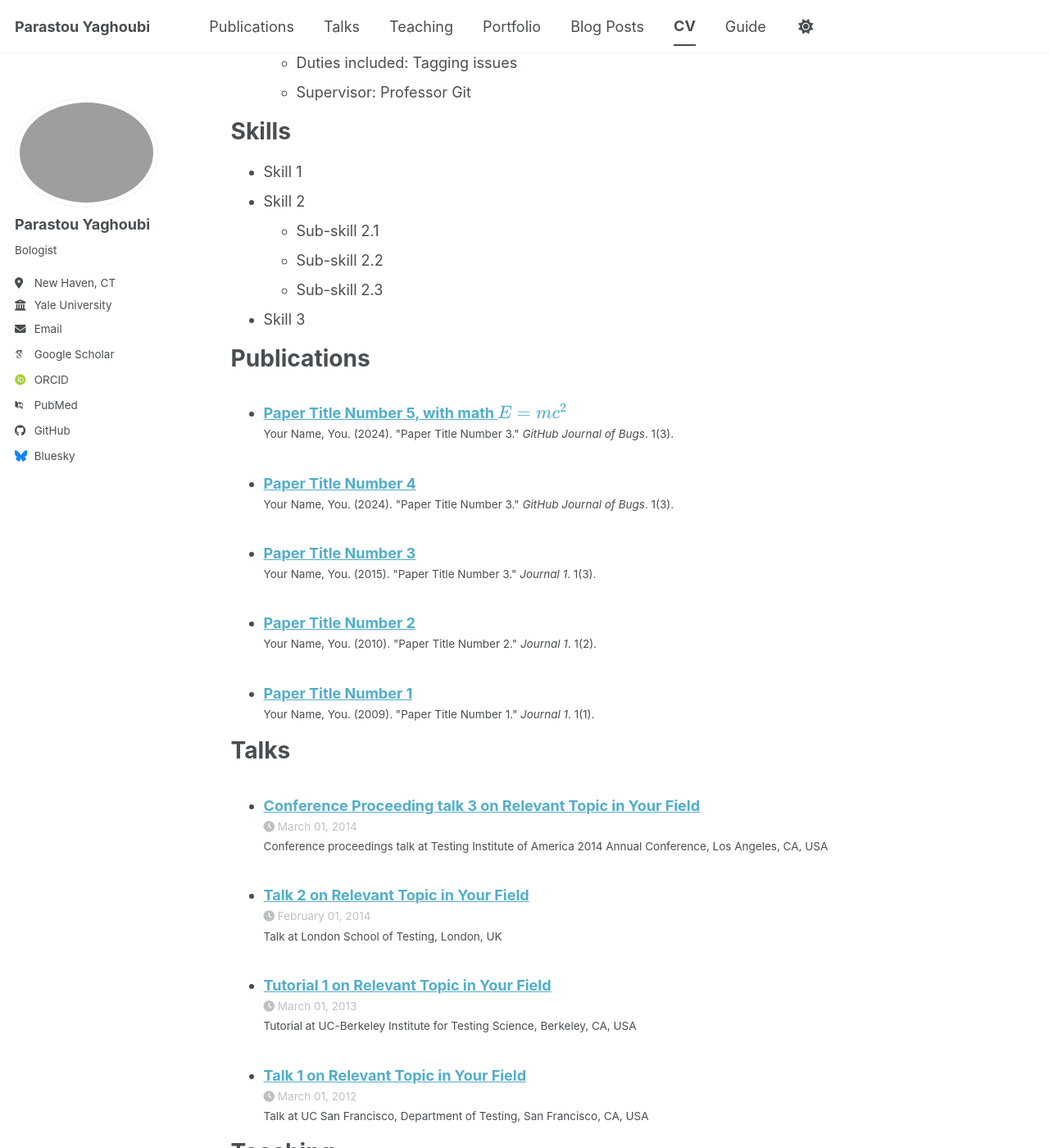
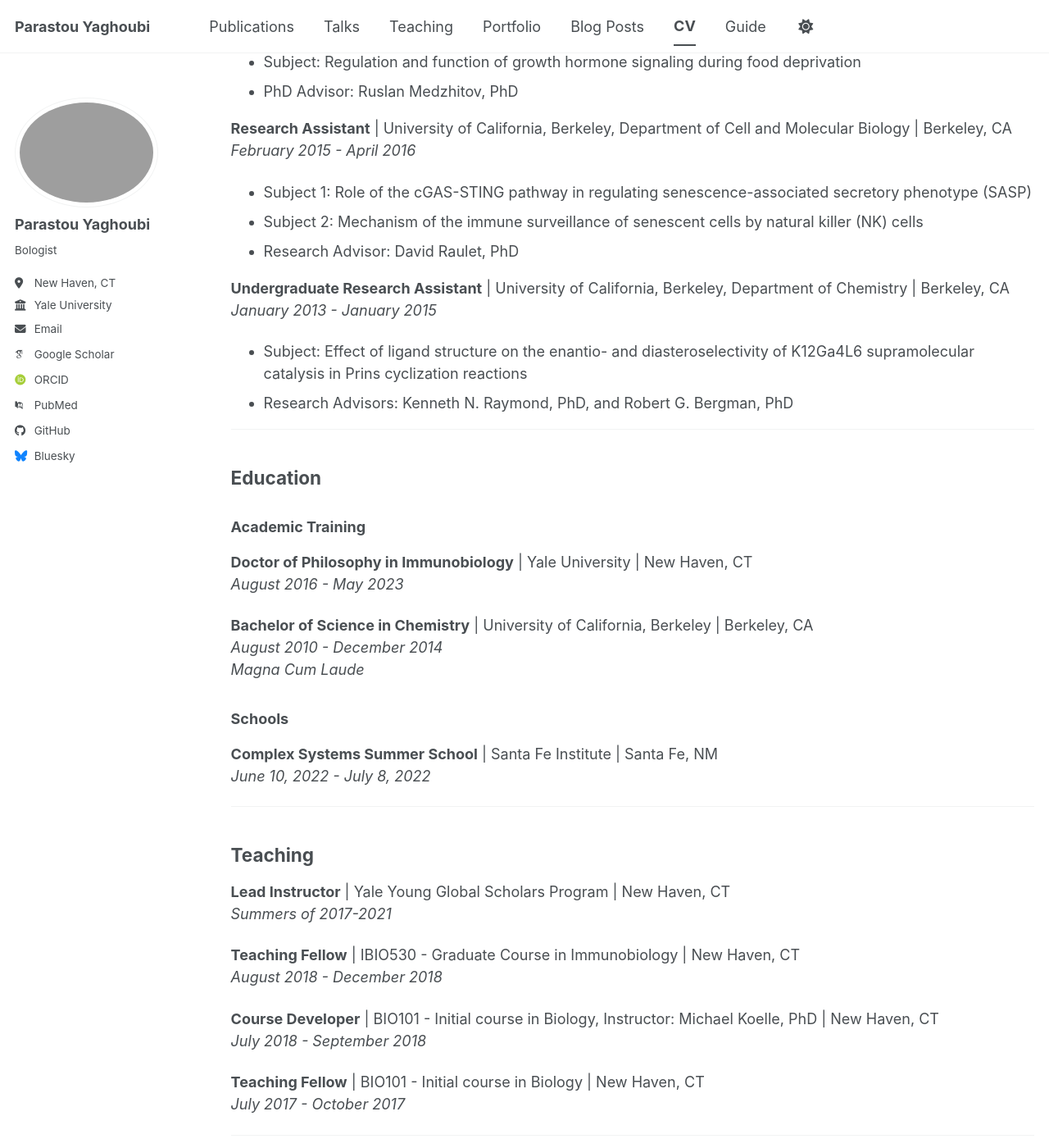
Before and after one commit to parastou-yaghoubi/parastou-yaghoubi.github.io, a Jekyll site: the page built from _pages/cv.md, in a window 1280 px wide and 1400 px high, scrolled down 661 px. Shown: the whole window at 82% size. Built offline with Jekyll 4.4.1, drawn with Linux system fonts in a browser that asks for light colours; some web fonts are replaced; a script bundle is joined from its source files by our own code; library files that are not in the unit come from our copies; some of the changed text lies outside the part shown.

Commit message:
Add files via upload
first cv upload

```diff
--- a/_pages/cv.md
+++ b/_pages/cv.md
@@ -1,64 +1,211 @@
 ---
 layout: archive
-title: "CV"
+title: "Parastou Yaghoubi"
 permalink: /cv/
 author_profile: true
 redirect_from:
   - /resume
 ---
 
-{% include base_path %}
+**Address:** 205 Church Street, New Haven, CT 06510
+**Phone:** +1 408 547 7841
+**Email:** parastou.yaghoubi@yale.edu
+**Nationality:** USA
+**Affiliation:** Yale School of Medicine
 
-Education
-======
-* Ph.D in Version Control Theory, GitHub University, 2018 (expected)
-* M.S. in Jekyll, GitHub University, 2014
-* B.S. in GitHub, GitHub University, 2012
+---
 
-Work experience
-======
-* Spring 2024: Academic Pages Collaborator
-  * GitHub University
-  * Duties includes: Updates and improvements to template
-  * Supervisor: The Users
+## Current Position
 
-* Fall 2015: Research Assistant
-  * GitHub University
-  * Duties included: Merging pull requests
-  * Supervisor: Professor Hub
+**Postdoctoral Associate** | Yale School of Medicine | New Haven, CT
+*May 2023 - Present*
 
-* Summer 2015: Research Assistant
-  * GitHub University
-  * Duties included: Tagging issues
-  * Supervisor: Professor Git
+- Subject: Logic of metabolic organization in the digestive tract of animals
+- Research Advisor: Ruslan Medzhitov, PhD
 
-Skills
-======
-* Skill 1
-* Skill 2
-  * Sub-skill 2.1
-  * Sub-skill 2.2
-  * Sub-skill 2.3
-* Skill 3
+---
 
-Publications
-======
-  <ul>{% for post in site.publications reversed %}
-    {% include archive-single-cv.html %}
-  {% endfor %}</ul>
+## Past Research Positions
 
-Talks
-======
-  <ul>{% for post in site.talks reversed %}
-    {% include archive-single-talk-cv.html  %}
-  {% endfor %}</ul>
+**Graduate Student** | Yale University, Department of Immunobiology | New Haven, CT
+*July 2017 - May 2023*
 
-Teaching
-======
-  <ul>{% for post in site.teaching reversed %}
-    {% include archive-single-cv.html %}
-  {% endfor %}</ul>
+- Subject: Regulation and function of growth hormone signaling during food deprivation
+- PhD Advisor: Ruslan Medzhitov, PhD
 
-Service and leadership
-======
-* Currently signed in to 43 different slack teams
+**Research Assistant** | University of California, Berkeley, Department of Cell and Molecular Biology | Berkeley, CA
+*February 2015 - April 2016*
+
+- Subject 1: Role of the cGAS-STING pathway in regulating senescence-associated secretory phenotype (SASP)
+- Subject 2: Mechanism of the immune surveillance of senescent cells by natural killer (NK) cells
+- Research Advisor: David Raulet, PhD
+
+**Undergraduate Research Assistant** | University of California, Berkeley, Department of Chemistry | Berkeley, CA
+*January 2013 - January 2015*
+
+- Subject: Effect of ligand structure on the enantio- and diasteroselectivity of K12Ga4L6 supramolecular catalysis in Prins cyclization reactions
+- Research Advisors: Kenneth N. Raymond, PhD, and Robert G. Bergman, PhD
+
+---
+
+## Education
+
+### Academic Training
+
+**Doctor of Philosophy in Immunobiology** | Yale University | New Haven, CT
+*August 2016 - May 2023*
+
+**Bachelor of Science in Chemistry** | University of California, Berkeley | Berkeley, CA
+*August 2010 - December 2014*
+*Magna Cum Laude*
+
+### Schools
+
+**Complex Systems Summer School** | Santa Fe Institute | Santa Fe, NM
+*June 10, 2022 - July 8, 2022*
+
+---
+
+## Teaching
+
+**Lead Instructor** | Yale Young Global Scholars Program | New Haven, CT
+*Summers of 2017-2021*
+
+**Teaching Fellow** | IBIO530 - Graduate Course in Immunobiology | New Haven, CT
+*August 2018 - December 2018*
+
+**Course Developer** | BIO101 - Initial course in Biology, Instructor: Michael Koelle, PhD | New Haven, CT
+*July 2018 - September 2018*
+
+**Teaching Fellow** | BIO101 - Initial course in Biology | New Haven, CT
+*July 2017 - October 2017*
+
+---
+
+## Student Supervision and Mentoring
+
+**PhD student in Medzhitov Lab** | Haofan Li | New Haven, CT
+*2023-2025*
+Trained her and helped her conduct a project based on my previous PhD findings
+
+**Rotation student - now a PhD Student in Schalper Lab** | Boyu Huang | New Haven, CT
+*August 2024 - November 2024*
+
+**Rotation student - now a PhD Student in Medzhitov Lab** | Dan Ryan | New Haven, CT
+*November 2021 - February 2022*
+
+---
+
+## Scientific Outreach
+
+**Issue and Deputy Editor** | Yale Journal of Biology and Medicine | New Haven, CT
+*2017-2020*
+
+**Volunteer at Fair Haven School** | New Haven, CT
+*2018-2019*
+Helped grade 3 students design and conduct a scientific project
+
+**Yale Sprout** | New Haven, CT
+*November 2018*
+Held few lectures on public health subjects for local middle school students
+
+**Yale Splash** | New Haven, CT
+*October 2017*
+Held few lectures on biology subjects for local high school students
+
+**Bay Area Scientists in Schools (BASIS)** | Berkeley, CA
+*2014-2015*
+Conducted experiments for local high school students
+
+---
+
+## Funding and Fellowships
+
+- **NIH T32 Training Grant**, 2019, Yale University
+- **Gruber Science Fellowship**, 2016-2018, Yale University
+- **Regents and Chancellor's Scholarship**, 2010-2014, University of California, Berkeley
+- **Melvin J. Heger-Horst Fellowship**, 2014, University of California, Berkeley
+- **Samuel A. Abrahams Memorial Fellowship**, 2013, University of California, Berkeley
+
+---
+
+## Skills
+
+**Languages:** Persian (native), English (fluent), French (beginner), Arabic (beginner)
+
+**Lab Skills:**
+- Cell and molecular biology techniques: native and denatured western blots, qPCR, cloning, cell culture, intestinal organoid generations, primary hepatocyte isolation
+- Sequencing techniques: bulkRNASeq, single cell RNASeq, spatial transcriptomics, ATACSeq, ChIPSeq
+- Metabolic techniques: shotgun lipidomics, flux experiment analysis
+- Imaging techniques: confocal microscopy, histology, transmission electron microscopy
+- Mouse and zebrafish husbandry and manipulation
+
+**Programming:** LaTeX, R, Python (beginner)
+
+**Misc:** Amateur astronomer - Competed in two Messier Marathons and came first! Have a patent in Iran for a photometer for eclipsing variable stars.
+
+---
+
+## Publications
+
+- **Bielecki, P. et al.** (incl. Yaghoubi, P.), Flavell, RA. (2021). "Skin-resident innate lymphoid cells converge on a pathogenic effector state." *Nature*, 592, 128-132. [Link](https://www.nature.com/articles/s41586-021-03188-w)
+
+- **Hart-Cooper, W. et al.** (incl. Yaghoubi, P.), Raymond, KN. (2015). "The effect of host structure on the selectivity and mechanism of supramolecular catalysis of Prins cyclizations." *Chem. Sci.*, 6, 1383-1393. [Link](https://pubs.rsc.org/en/content/articlelanding/2015/sc/c4sc02735c)
+
+---
+
+## Poster Presentations
+
+### International Conferences
+
+**Cell Symposium: Metabolites in Signaling and Disease** | Lisbon, Portugal
+*April 4, 2022*
+"Regulation and Function of Growth Hormone Signaling During Food Deprivation"
+
+### Seminars
+
+**HHMI Science Meeting** | Chevy Chase, MD
+*September 11, 2023*
+"The Paradox of Growth Hormone Signaling"
+
+**HHMI Science Meeting** | Chevy Chase, MD
+*September 11, 2021*
+"The Janus-faced Nature of Growth Hormone"
+
+**Yale Department of Immunobiology Retreat** | New Haven, CT
+*October 3, 2018*
+"The Janus-faced Nature of Growth Hormone"
+
+---
+
+## References
+
+**Ruslan Medzhitov** *(PhD advisor: 2017-present)*
+Yale University, Yale School of Medicine
+PO Box 208011, 300 Cedar St
+New Haven, CT 06520-8016
+Email: ruslan.medzhitov@yale.edu
+Phone: +1 (203) 785 7541
+
+**Tamas Horvath** *(Thesis Committee Chair: 2017-2023)*
+Yale University, Yale School of Medicine
+PO Box 208016, 310 Cedar St
+New Haven, CT 06520-8016
+Email: tamas.horvath@yale.edu
+Phone: +1 (203) 785 2525
+
+**David Raulet** *(Research Advisor)*
+University of California, Berkeley
+Department of Cell and Molecular Biology
+142 Weill Hall #3200
+Berkeley, CA 94720-3200
+Email: raulet@berkeley.edu
+Phone: +1 (510) 642 9521
+
+**Kenneth Raymond** *(Undergraduate Research Advisor)*
+University of California, Berkeley
+Department of Chemistry
+Latimer Hall #531
+Berkeley, CA 94720-3200
+Email: raymond@socrates.berkeley.edu
+Phone: +1 (510) 642 7219
```
